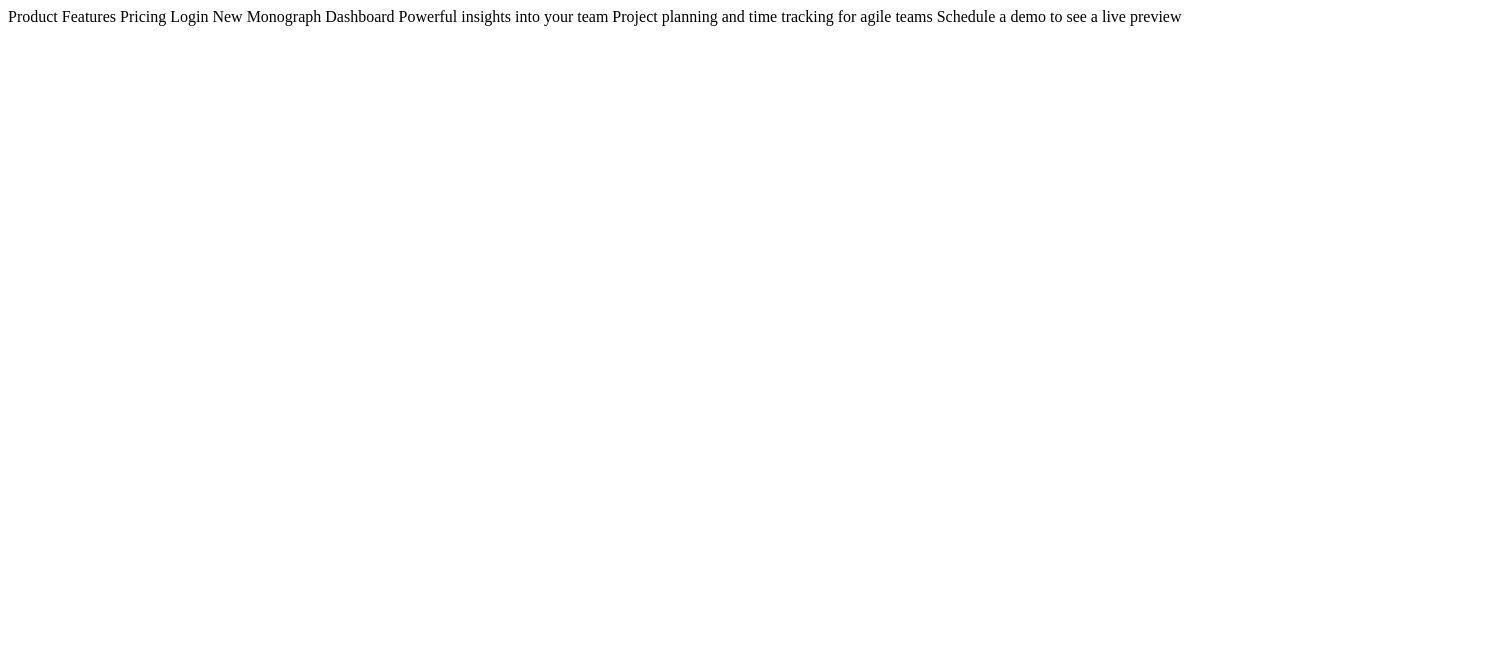
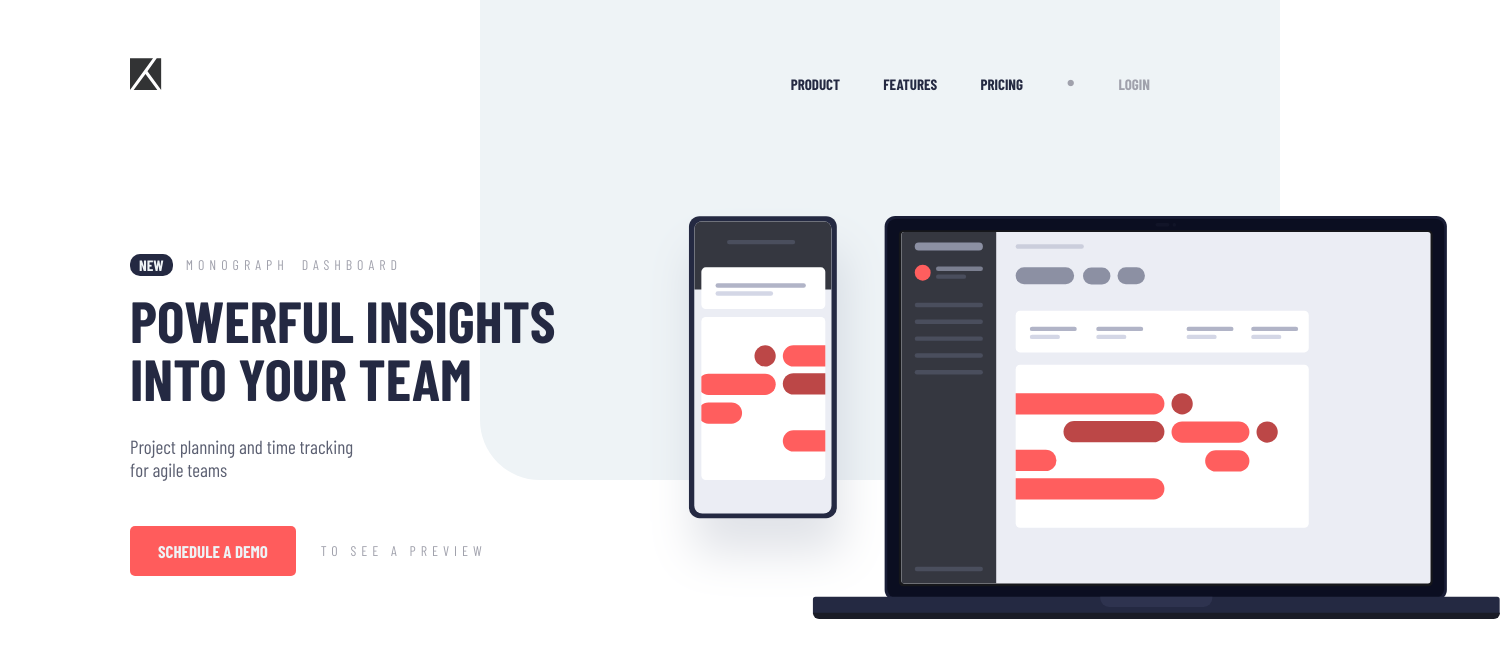
Before and after one commit to umiso12/challenge6, a plain HTML site: page index.html in a window 1280 px wide. Shown: the whole page, 1500 px wide, since content can reach past the window. Drawn offline with nearby package versions, Linux system fonts and the light colour scheme.

Commit message:
challenge6

```diff
--- /dev/null
+++ b/css/style.css
@@ -0,0 +1,127 @@
+* {
+    margin: 0;
+    padding: 0;
+}
+
+body {
+    font-family: 'Barlow Condensed', sans-serif;
+    overflow-x: hidden;
+}
+
+nav {
+    display: flex;
+    justify-content: space-between;
+    align-items: center;
+    margin: 50px 130px 110px 130px;
+}
+
+li {
+    display: inline;
+    color: hsl(230, 29%, 20%);
+    font-size: 15px;
+    font-weight: 700;
+    text-transform: uppercase;
+    margin-left: 40px;
+
+
+}
+.hover{
+    cursor: pointer;
+}
+.hover:hover{
+    text-decoration-line: underline;
+}
+
+.login {
+    color: hsl(231, 7%, 65%);
+}
+
+.dot {
+    font-size: 40px;
+    color: hsl(231, 7%, 65%);
+    position: relative;
+    bottom: 4px;
+}
+section{
+    display: flex;
+    align-items: center;
+    justify-content: space-between;
+    padding-left: 130px;
+
+}
+.para-container{
+    display: flex;
+    align-items: center;
+    margin-bottom: 15px;
+}
+.new{
+    color: hsl(207, 33%, 95%);
+    background-color: hsl(230, 29%, 20%);
+    font-size: 15px;
+    font-weight: 600;
+    padding: 2px 9px;
+    margin-right: 13px;
+    text-transform: uppercase;
+    border-radius: 10px;
+
+
+}
+.mono{
+    color: hsl(231, 7%, 65%);
+    font-size: 14px;
+    text-transform: uppercase;
+    margin-right:13px ;
+    letter-spacing: 5px;
+}
+h1{
+    color: hsl(230, 29%, 20%);
+    text-transform: uppercase;
+    font-size: 58px;
+    margin-bottom:28px ;
+    width: 520px;
+    line-height: 58px;
+}
+.para{
+    color:hsl(230, 11%, 40%) ;
+    font-size: 19px;
+    margin-bottom: 45px;
+}
+button{
+    background-color: hsl(0, 100%, 68%);
+    color: hsl(207, 33%, 95%);
+    padding: 15px 28px;
+    border: none;
+    border-radius: 5px;
+    font-size: 17px;
+    text-transform: uppercase;
+    font-weight: 600;
+    font-family: 'Barlow Condensed', sans-serif;
+    margin-right: 25px;
+    cursor: pointer;
+}
+button:hover{
+    background-color:hsla(0, 100%, 68%, 0.801) ;
+}
+.flex1{
+    display: flex;
+    align-items: center;
+}
+.see{
+    font-size: 14px;
+}
+.position{
+    width: 850px;
+    position: relative;
+
+}
+.back{
+    width: 100vh;
+    height: 60vh;
+    background-color: hsl(207, 33%, 95%);
+    position: absolute;
+    top: 0;
+    right: 0;
+    z-index: -66666666;
+    border-radius:0 0 0 60px;
+
+}
--- a/index.html
+++ b/index.html
@@ -1,31 +1,80 @@
 <!DOCTYPE html>
 <html lang="en">
+
 <head>
   <meta charset="UTF-8">
-  <meta name="viewport" content="width=device-width, initial-scale=1.0"> <!-- displays site properly based on user's device -->
+  <meta name="viewport" content="width=device-width, initial-scale=1.0">
+  <!-- displays site properly based on user's device -->
 
   <link rel="icon" type="image/png" sizes="32x32" href="./images/favicon-32x32.png">
 
   <title>Frontend Mentor | Project tracking intro component</title>
-
+  <link rel="stylesheet" href="css/style.css">
+  <link rel="preconnect" href="https://fonts.googleapis.com">
+  <link rel="preconnect" href="https://fonts.gstatic.com" crossorigin>
+  <link href="https://fonts.googleapis.com/css2?family=Barlow+Condensed:wght@400;700&display=swap" rel="stylesheet">
   <!-- Feel free to remove these styles or customise in your own stylesheet 👍 -->
 
 </head>
+
 <body>
-  Product
-  Features
-  Pricing
-  Login
+  <div class="back"></div>
 
-  New
-  Monograph Dashboard
 
-  Powerful insights into your team
-  Project planning and time tracking for agile teams
+  <nav>
+    <img src="images/logo.svg" alt="">
+    <ul>
 
-  Schedule a demo
-  to see a live preview
+      <li class="hover">Product</li>
+      <li class="hover">Features</li>
+      <li class="hover">Pricing</li>
+      <li class="dot">.</li>
+      <li class="login hover">Login</li>
+
+    </ul>
+  </nav>
+
+
+  <section>
+
+    <div>
+      <div class="para-container">
+        <h4 class="new">New</h4>
+        <p class="mono">Monograph</p>
+        <p class="mono">Dashboard</p>
+      </div>
+
+
+      <h1>Powerful insights <br> into your team</h1>
+      <p class="para">Project planning and time tracking <br> for agile teams</p>
+
+
+      <div class="flex1">
+        <button>Schedule a demo</button>
+        <p class="mono see">to see a preview</p>
+      </div>
+    </div>
+    <div>
+      <img class="position" src="images/illustration-devices.svg" alt="">
+    </div>
+
+  </section>
+
+
+
+
+
+
+
+
+
+
+
+
+
+
 
 
 </body>
+
 </html>
```
